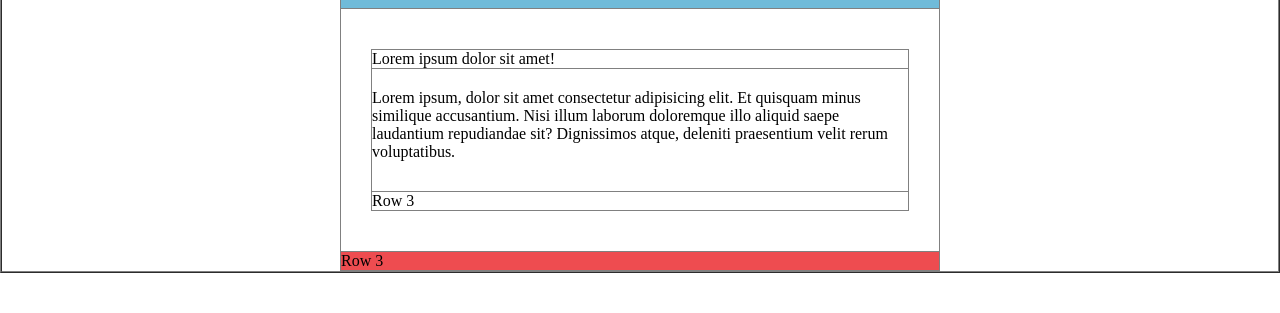
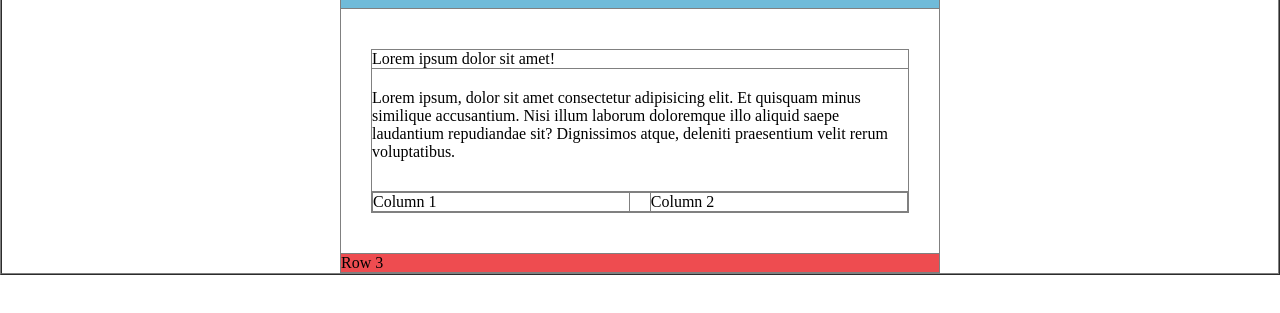
Before and after one commit to juanbonami/email-magic, a plain HTML site: page index.html in a window 1280 px wide. Shown: the part 295-608 px from the top of the page. Drawn offline with Linux system fonts and the light colour scheme.

Commit message:
added two columns to 3rd row

```diff
--- a/index.html
+++ b/index.html
@@ -39,7 +39,18 @@
                                 </tr>
                                 <tr>
                                     <td>
-                                        <p style="margin: 0;">Row 3</p>
+                                        <table border="1" cellpadding="0" cellspacing="0" width="100%"
+                                            style="border-collapse: collapse;">
+                                            <tr>
+                                                <td width="260" valign="top">
+                                                    <p style="margin: 0;">Column 1</p>
+                                                </td>
+                                                <td style="font-size: 0; line-height: 0;" width="20">&nbsp;</td>
+                                                <td width="260" valign="top">
+                                                    <p style="margin: 0;">Column 2</p>
+                                                </td>
+                                            </tr>
+                                        </table>
                                     </td>
                                 </tr>
                             </table>
```
